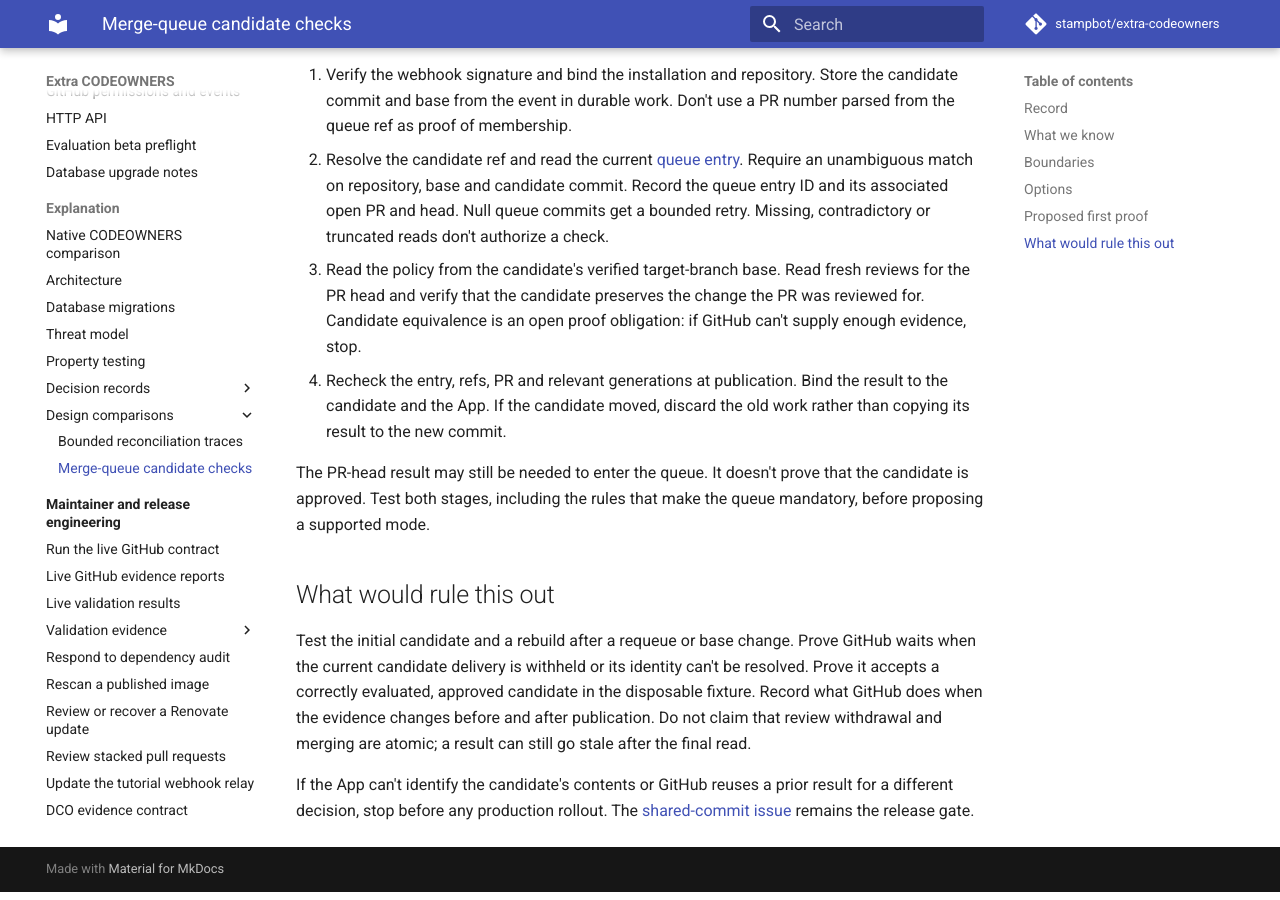
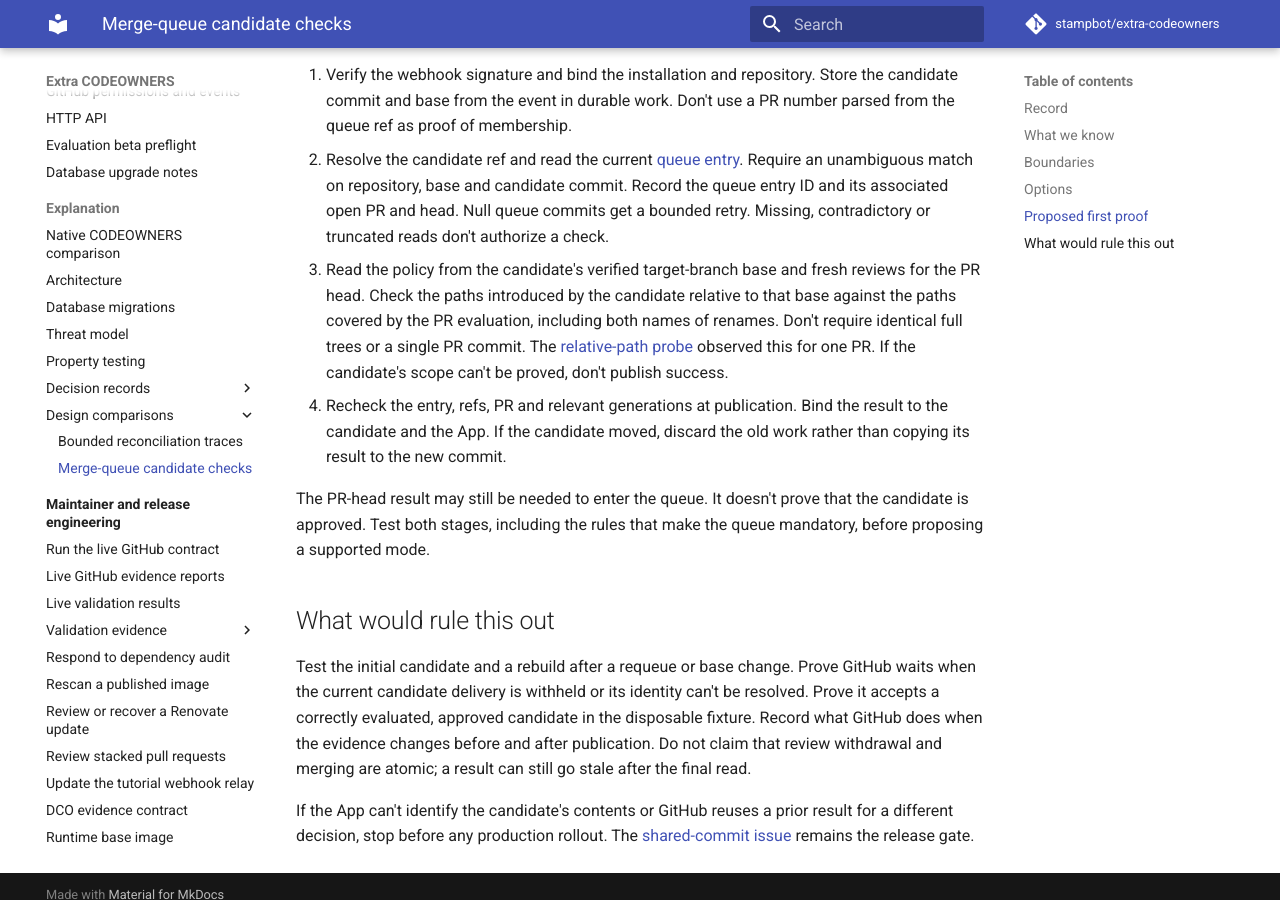
Before and after one commit to stampbot/extra-codeowners, an MkDocs documentation site: the page built from docs/explanation/design/2026-11-21-merge-queue-candidate-checks.md, in a window 1280 px wide and 900 px high, scrolled down 2140 px. Built offline with MkDocs 1.6.1 and Material for MkDocs 9.7.7, drawn with Linux system fonts in a browser that asks for light colours; comment, search, counter and statistics services are not loaded.

Commit message:
test: verify relative ownership coverage for queue candidates
Signed-off-by: Danny Sauer <github@dannysauer.com>

```diff
--- a/docs/explanation/design/2026-11-21-merge-queue-candidate-checks.md
+++ b/docs/explanation/design/2026-11-21-merge-queue-candidate-checks.md
@@ -89,10 +89,14 @@ The following order keeps the evaluation tied to what GitHub may merge:
    Record the queue entry ID and its associated open PR and head. Null queue
    commits get a bounded retry. Missing, contradictory or truncated reads
    don't authorize a check.
-3. Read the policy from the candidate's verified target-branch base. Read
-   fresh reviews for the PR head and verify that the candidate preserves
-   the change the PR was reviewed for. Candidate equivalence is an open
-   proof obligation: if GitHub can't supply enough evidence, stop.
+3. Read the policy from the candidate's verified target-branch base and
+   fresh reviews for the PR head. Check the paths introduced by the
+   candidate relative to that base against the paths covered by the PR
+   evaluation, including both names of renames. Don't require identical
+   full trees or a single PR commit. The
+   [relative-path probe](../../maintainers/evidence/2026-11-22-relative-queue-candidate.md)
+   observed this for one PR. If the candidate's scope can't be proved,
+   don't publish success.
 4. Recheck the entry, refs, PR and relevant generations at publication.
    Bind the result to the candidate and the App. If the candidate moved,
    discard the old work rather than copying its result to the new commit.
--- a/mkdocs.yml
+++ b/mkdocs.yml
@@ -106,6 +106,7 @@ nav:
           - November repository access loss and merge queue: maintainers/evidence/2026-11-20-repository-lifecycle-and-queue.md
           - November merge-group delivery: maintainers/evidence/2026-11-21-merge-group-delivery.md
           - November queued policy evaluation: maintainers/evidence/2026-11-21-queued-policy-proof.md
+          - November relative candidate paths: maintainers/evidence/2026-11-22-relative-queue-candidate.md
       - Respond to dependency audit: how-to/respond-to-dependency-audit.md
       - Rescan a published image: how-to/rescan-published-image.md
       - Review or recover a Renovate update: how-to/manage-renovate-updates.md
```
Also changed, not shown: docs/maintainers/evidence/2026-11-22-relative-queue-candidate.md (added, +55 -0 lines), docs/maintainers/evidence/index.md (+1 -0 lines), docs/maintainers/live-validation.md (+5 -0 lines), docs/reference/project-status.md (+4 -2 lines), 2 other files.
